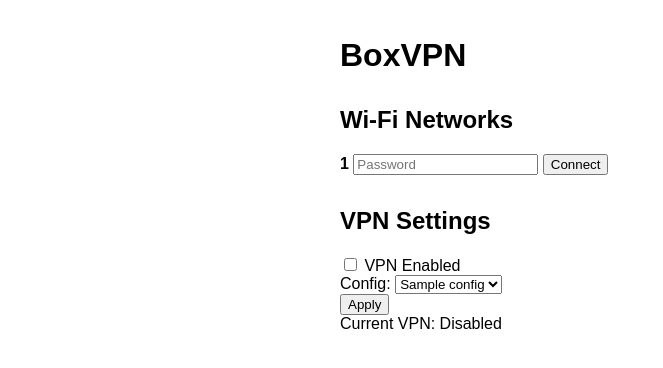
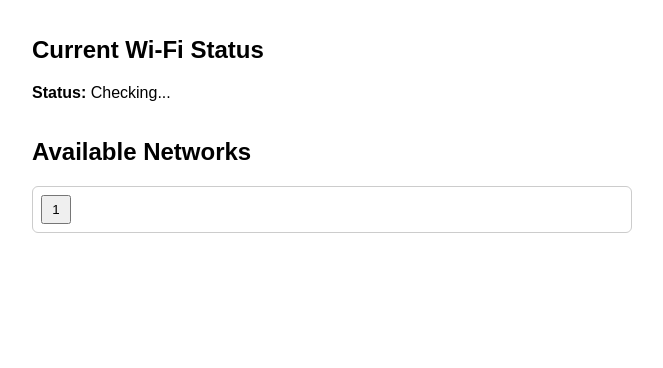
Before and after one commit to vhalme/remotebox, a Flask app: template templates/index.html in a window 1280 px wide. Shown: the top 368 px of the page, without its empty margins (0-663 px from the left). Run offline with Flask 3, Linux system fonts and the light colour scheme; the template is opened without the code that fills it: most values are stand-ins (such as "Sample title", 1, 10 or a date in 2020); data that the repository does not hold is empty; some libraries are stand-ins or nearby versions.

Commit message:
Changed status handling

```diff
--- a/app/network.py
+++ b/app/network.py
@@ -76,3 +76,32 @@
                 ssids.append(ssid)
 
     return ssids
+
+
+def get_wifi_status():
+    status = {
+        "connected": False,
+        "ssid": None,
+        "ip": None
+    }
+
+    try:
+        result = subprocess.run(["iw", "dev", "wlan0", "link"], capture_output=True, text=True, check=True)
+        for line in result.stdout.splitlines():
+            line = line.strip()
+            if line.startswith("SSID:"):
+                status["ssid"] = line.split("SSID:")[1].strip()
+                status["connected"] = True
+    except subprocess.CalledProcessError:
+        pass
+
+    try:
+        result = subprocess.run(["ip", "addr", "show", "wlan0"], capture_output=True, text=True, check=True)
+        for line in result.stdout.splitlines():
+            line = line.strip()
+            if line.startswith("inet "):
+                status["ip"] = line.split()[1]
+    except subprocess.CalledProcessError:
+        pass
+
+    return status
--- a/app/routes.py
+++ b/app/routes.py
@@ -1,3 +1,4 @@
+import time
 from flask import Blueprint, render_template, request, jsonify
 from . import network, state
 
@@ -14,8 +15,30 @@
 def connect_wifi():
     ssid = request.form["ssid"]
     password = request.form["password"]
-    success = network.connect_wifi(ssid, password)
-    return jsonify({"success": success})
+    network.connect_wifi(ssid, password)
+
+    time.sleep(4)  # Wait for netplan to apply
+
+    status = network.get_wifi_status()
+
+    if status["connected"] and status["ssid"] == ssid:
+        msg = f"""
+        <div id='wifi-connection-status'>
+          <h2>Current Wi-Fi Status</h2>
+          <p><strong>Status:</strong> Connected</p>
+          <p><strong>SSID:</strong> {status['ssid']} | <strong>IP:</strong> {status['ip']}</p>
+        </div>
+        """
+    else:
+        msg = f"""
+        <div id='wifi-connection-status'>
+          <h2>Current Wi-Fi Status</h2>
+          <p><strong>Status:</strong> ❌ Failed to connect to {ssid}</p>
+        </div>
+        """
+
+    return msg
+
 
 @bp.route("/toggle_vpn", methods=["POST"])
 def toggle_vpn():
@@ -23,3 +46,8 @@
     config = request.form.get("config")
     success = network.set_vpn(enabled, config)
     return jsonify({"success": success})
+
+
+@bp.route("/wifi_status")
+def wifi_status():
+    return jsonify(network.get_wifi_status())
--- a/templates/index.html
+++ b/templates/index.html
@@ -2,56 +2,83 @@
 <html lang="en">
 <head>
   <meta charset="UTF-8">
-  <title>BoxVPN</title>
+  <title>RemoteBox Wi-Fi Manager</title>
+  <script src="https://cdn.jsdelivr.net/npm/alpinejs@3.x.x/dist/cdn.min.js" defer></script>
   <script src="https://unpkg.com/htmx.org@1.9.2"></script>
-  <script src="https://cdn.jsdelivr.net/npm/alpinejs" defer></script>
   <style>
-    body { font-family: sans-serif; padding: 1rem; max-width: 600px; margin: auto; }
-    h2 { margin-top: 2rem; }
-    ul { list-style: none; padding: 0; }
-    li { margin: 0.5rem 0; }
+    body {
+      font-family: sans-serif;
+      margin: 2em;
+      max-width: 600px;
+    }
+    h2 {
+      margin-top: 1.5em;
+    }
+    ul {
+      list-style: none;
+      padding-left: 0;
+    }
+    li {
+      margin: 0.5em 0;
+      padding: 0.5em;
+      border: 1px solid #ccc;
+      border-radius: 6px;
+    }
+    input[type="text"], input[type="password"] {
+      padding: 0.3em;
+      margin-right: 0.5em;
+    }
+    button {
+      padding: 0.4em 0.7em;
+    }
   </style>
 </head>
-<body x-data="{ vpnEnabled: {{ 'true' if state.vpn_enabled else 'false' }} }">
+<body>
 
-  <h1>BoxVPN</h1>
+  <!-- Current Wi-Fi Status -->
+  <div x-data="{ ssid: '', ip: '', status: 'Checking...' }" x-init="
+      fetch('/wifi_status')
+        .then(r => r.json())
+        .then(data => {
+          if (data.connected) {
+            ssid = data.ssid;
+            ip = data.ip;
+            status = 'Connected';
+          } else {
+            status = 'Not connected';
+          }
+        });
+    " id="wifi-connection-status">
+    <h2>Current Wi-Fi Status</h2>
+    <p><strong>Status:</strong> <span x-text="status"></span></p>
+    <template x-if="status === 'Connected'">
+      <p><strong>SSID:</strong> <span x-text="ssid"></span> | <strong>IP:</strong> <span x-text="ip"></span></p>
+    </template>
+  </div>
 
-  <h2>Wi-Fi Networks</h2>
+  <!-- Available Wi-Fi Networks -->
+  <h2>Available Networks</h2>
   <ul>
     {% for ssid in wifi_list %}
-      <li>
-        <form hx-post="/connect_wifi" hx-target="#wifi-status-{{ loop.index }}" hx-swap="outerHTML">
-          <input type="hidden" name="ssid" value="{{ ssid }}">
-          <strong>{{ ssid }}</strong>
-          <input type="password" name="password" placeholder="Password" required>
-          <button type="submit">Connect</button>
-        </form>
-        <div id="wifi-status-{{ loop.index }}"></div>
-      </li>
+    <li x-data="{ showForm: false }">
+      <button @click="showForm = !showForm">{{ ssid }}</button>
+
+      <form
+        x-show="showForm"
+        hx-post="/connect_wifi"
+        hx-target="#wifi-connection-status"
+        hx-swap="outerHTML"
+        @submit="
+          $el.closest('li').querySelector('button').innerText = 'Connecting...';
+        "
+      >
+        <input type="hidden" name="ssid" value="{{ ssid }}">
+        <input type="text" name="password" placeholder="Password (plain)" required>
+        <button type="submit">Connect</button>
+      </form>
+    </li>
     {% endfor %}
   </ul>
 
-  <h2>VPN Settings</h2>
-  <form hx-post="/toggle_vpn" hx-target="#vpn-status" hx-swap="outerHTML">
-    <label>
-      <input type="checkbox" name="enabled" value="true" x-model="vpnEnabled">
-      VPN Enabled
-    </label>
-    <br>
-    <label>
-      Config:
-      <select name="config">
-        {% for config in vpn_configs %}
-          <option value="{{ config }}">{{ config }}</option>
-        {% endfor %}
-      </select>
-    </label>
-    <br>
-    <button type="submit">Apply</button>
-  </form>
-  <div id="vpn-status">
-    Current VPN: {{ 'Enabled' if state.vpn_enabled else 'Disabled' }}
-  </div>
-
 </body>
 </html>
```
